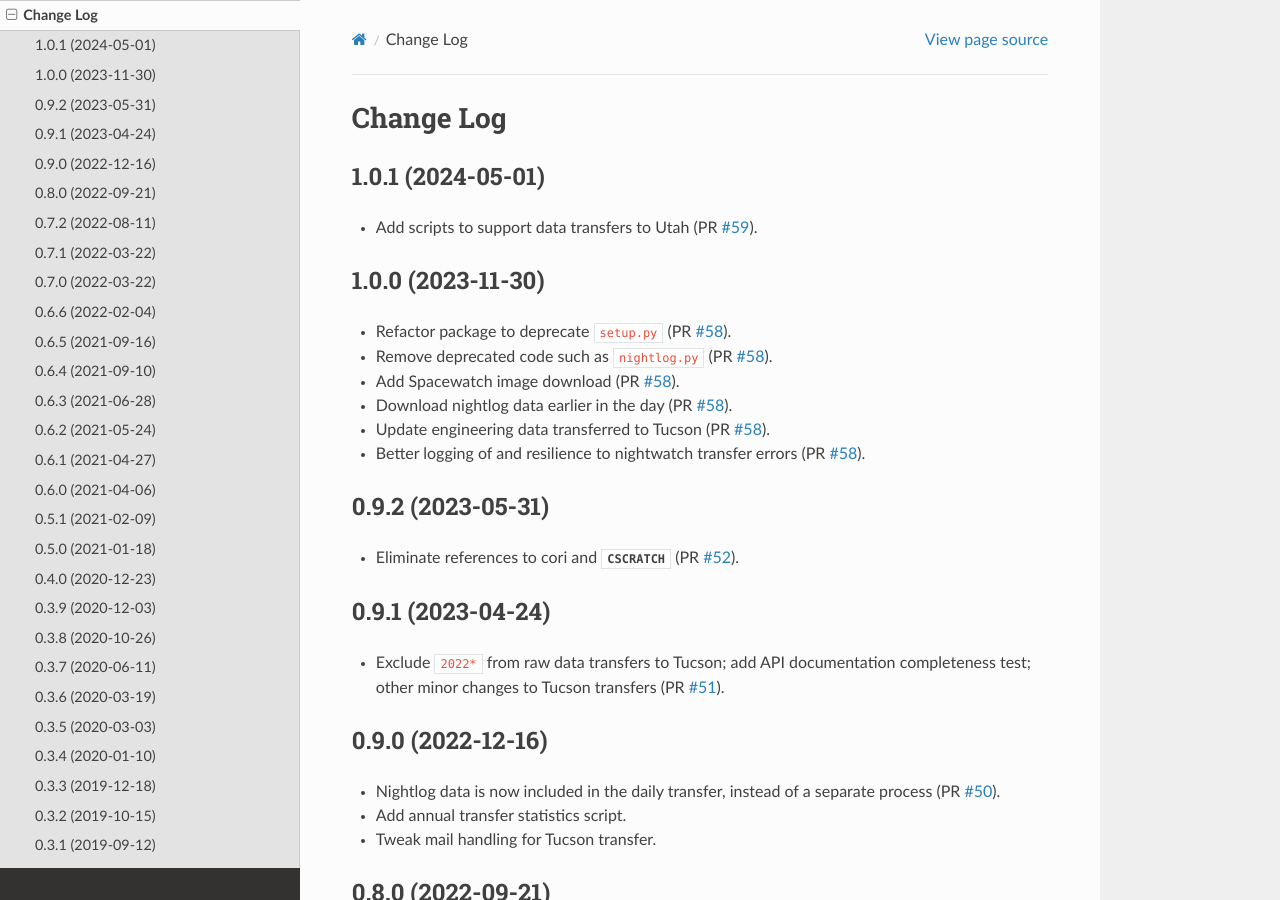
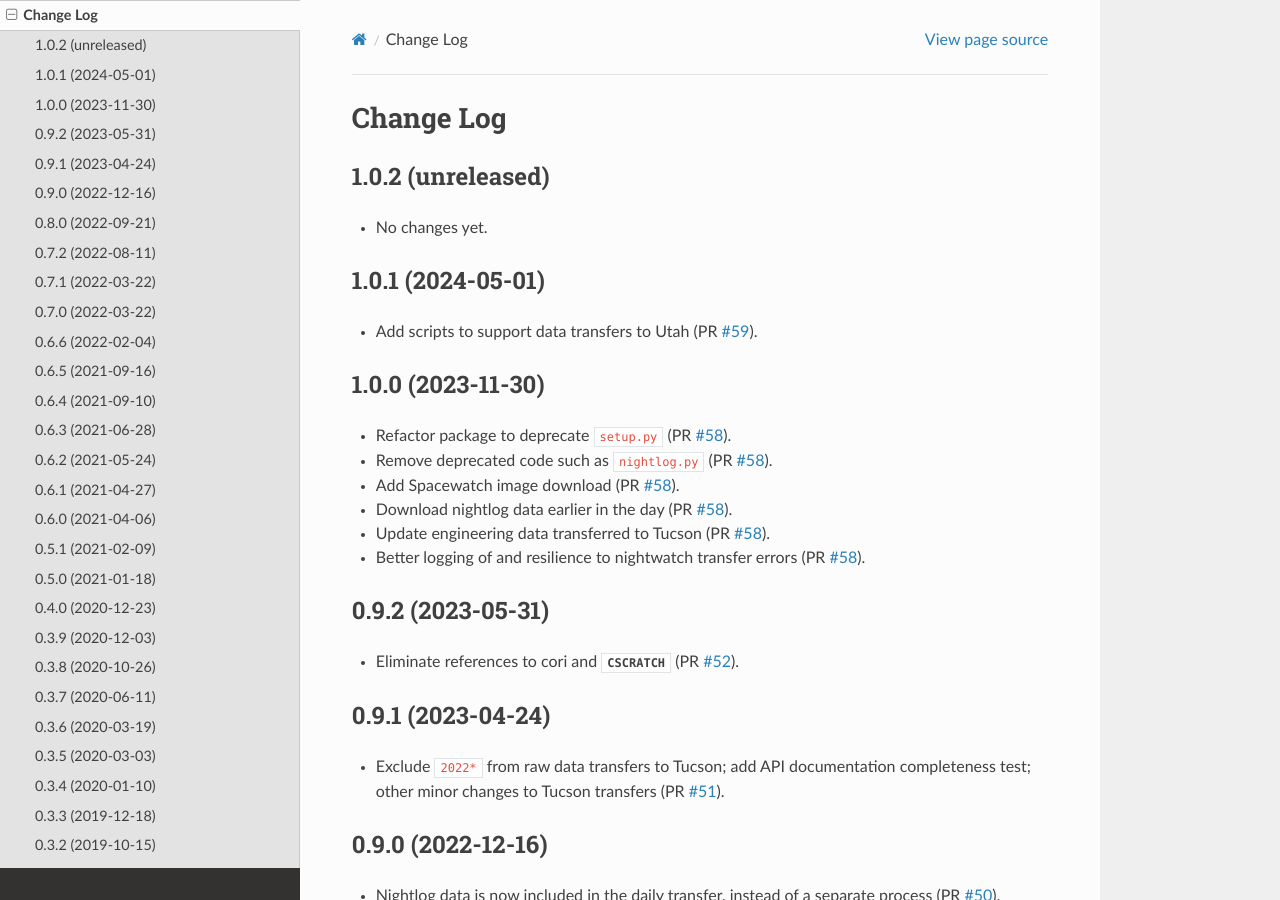
Before and after one commit to desihub/desitransfer, a Sphinx documentation site: the page built from doc/changes.rst, in a window 1280 px wide and 900 px high. Built offline with Sphinx 7.4.7 and the Read the Docs theme 2.0.0, drawn with Linux system fonts in a browser that asks for light colours.

Commit message:
bump version after tag

```diff
--- a/doc/changes.rst
+++ b/doc/changes.rst
@@ -1,6 +1,11 @@
 ==========
 Change Log
 ==========
+
+1.0.2 (unreleased)
+------------------
+
+* No changes yet.
 
 1.0.1 (2024-05-01)
 ------------------
--- a/py/desitransfer/_version.py
+++ b/py/desitransfer/_version.py
@@ -1 +1 @@
-__version__ = '1.0.1'
+__version__ = '1.0.2.dev521'
```
